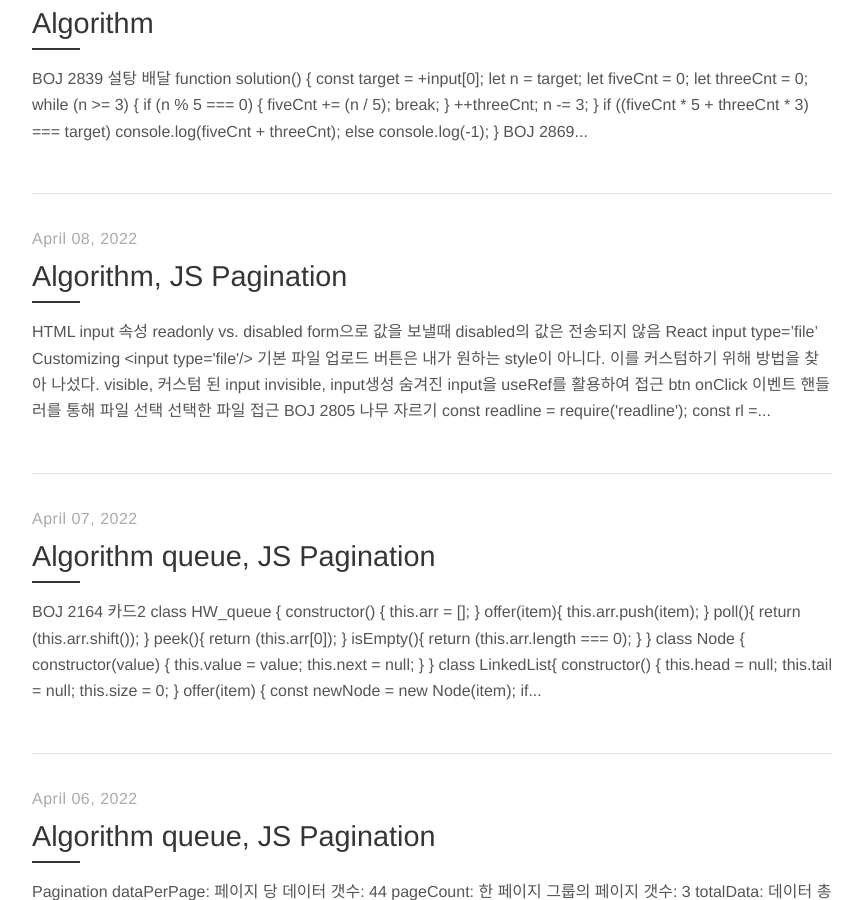
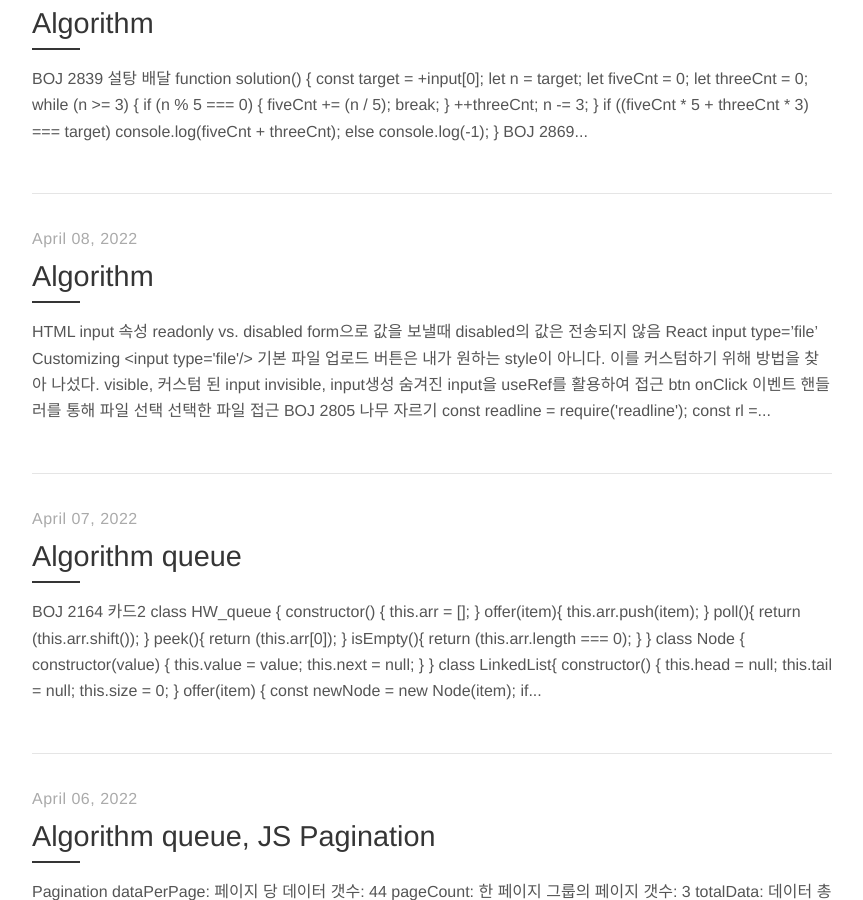
Before and after one commit to hyunwlee-dev/TIL, a Jekyll site: the page built from index.html, in a window 1280 px wide and 900 px high, scrolled down 1601 px. Shown: the whole window, without its empty margins (208-1071 px from the left). Built offline with Jekyll 4.4.1, drawn with Linux system fonts in a browser that asks for light colours; nearby versions of some CDN libraries; the list of posts is cut into pages by our own code.

Commit message:
modified:   2022-04-07-til.md 	modified:   2022-04-08-til.md

```diff
--- a/_posts/2022-04-07-til.md
+++ b/_posts/2022-04-07-til.md
@@ -1,6 +1,6 @@
 ---
 çlayout: post
-title: "Algorithm queue, JS Pagination"
+title: "Algorithm queue"
 author: "hyunwlee"
 ---
 
--- a/_posts/2022-04-08-til.md
+++ b/_posts/2022-04-08-til.md
@@ -1,6 +1,6 @@
 ---
 layout: post
-title: "Algorithm, JS Pagination"
+title: "Algorithm"
 author: "hyunwlee"
 ---
 
```
